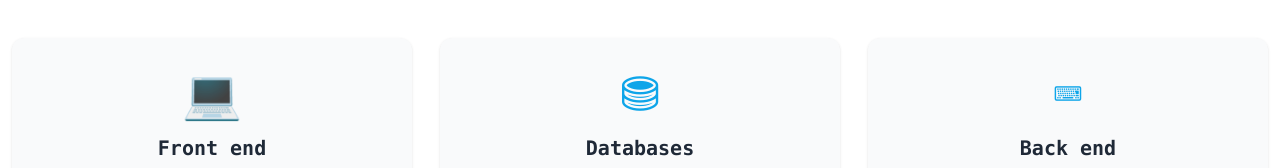
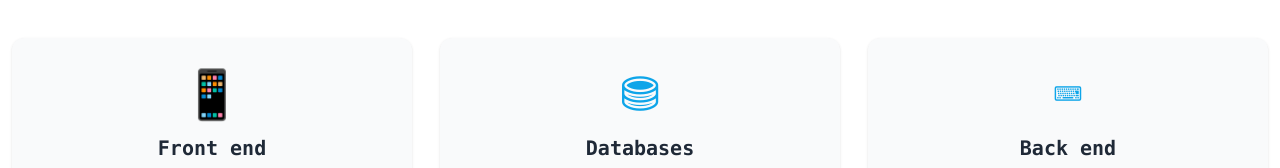
Before and after one commit to wianvanniekerk/wianvanniekerk.github.io, a website: page build/index.html in a window 1280 px wide. Shown: the part 541-709 px from the top of the page. Drawn offline with Linux system fonts and the light colour scheme; a script that the page names is missing.

Commit message:
emoji change

```diff
--- a/build/index.html
+++ b/build/index.html
@@ -67,7 +67,7 @@
 
         <div class="grid grid-cols-1 md:grid-cols-3 gap-7">
           <a href="./pages/skills.html" class="card__hover__bg">
-            <p class="text-5xl text-sky-500">💻</p>
+            <p class="text-5xl text-sky-500">📱</p>
             <h3 class="text-xl font-semibold text-gray-800 my-4">
              Front end
             </h3>
```
